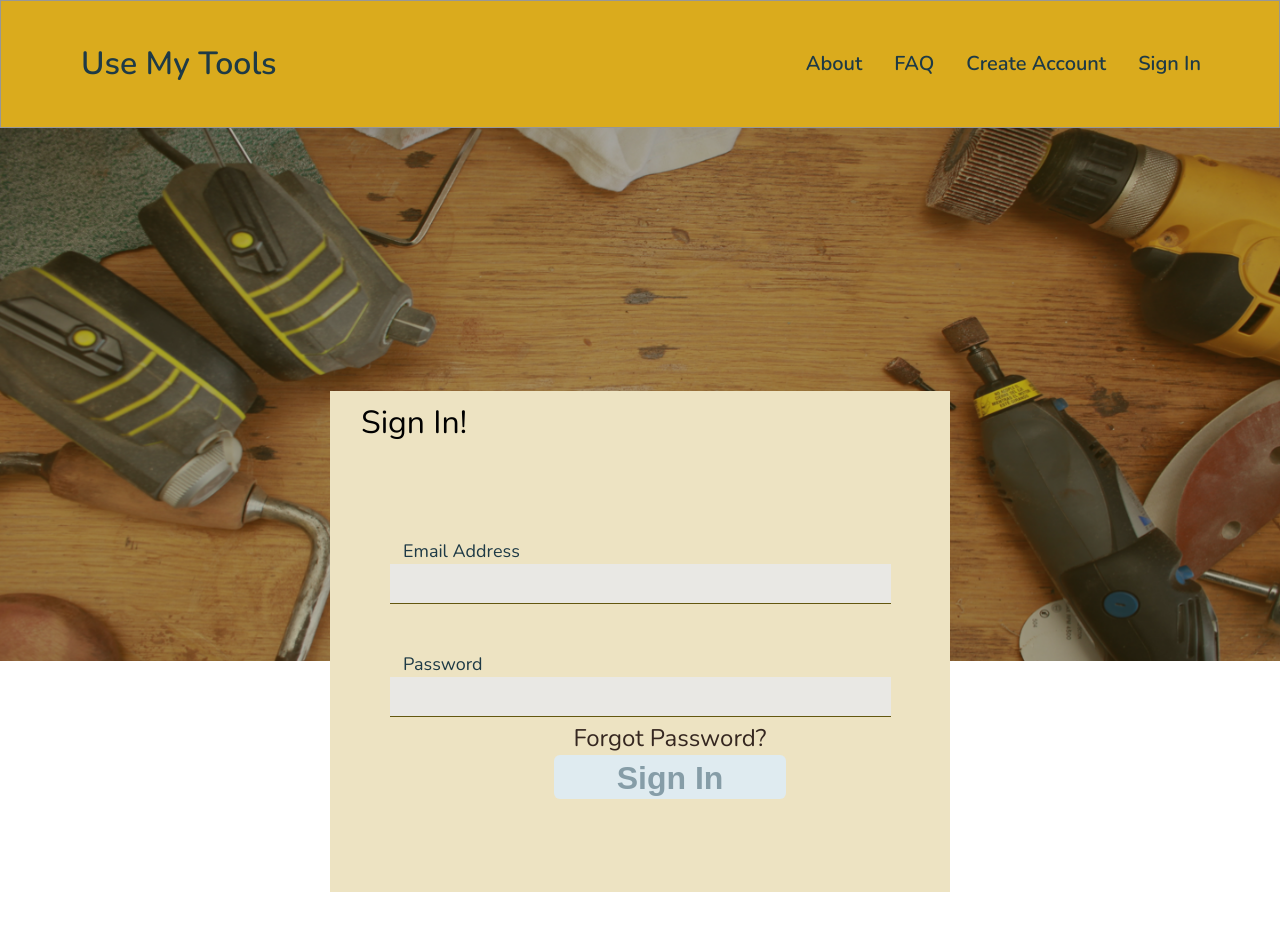
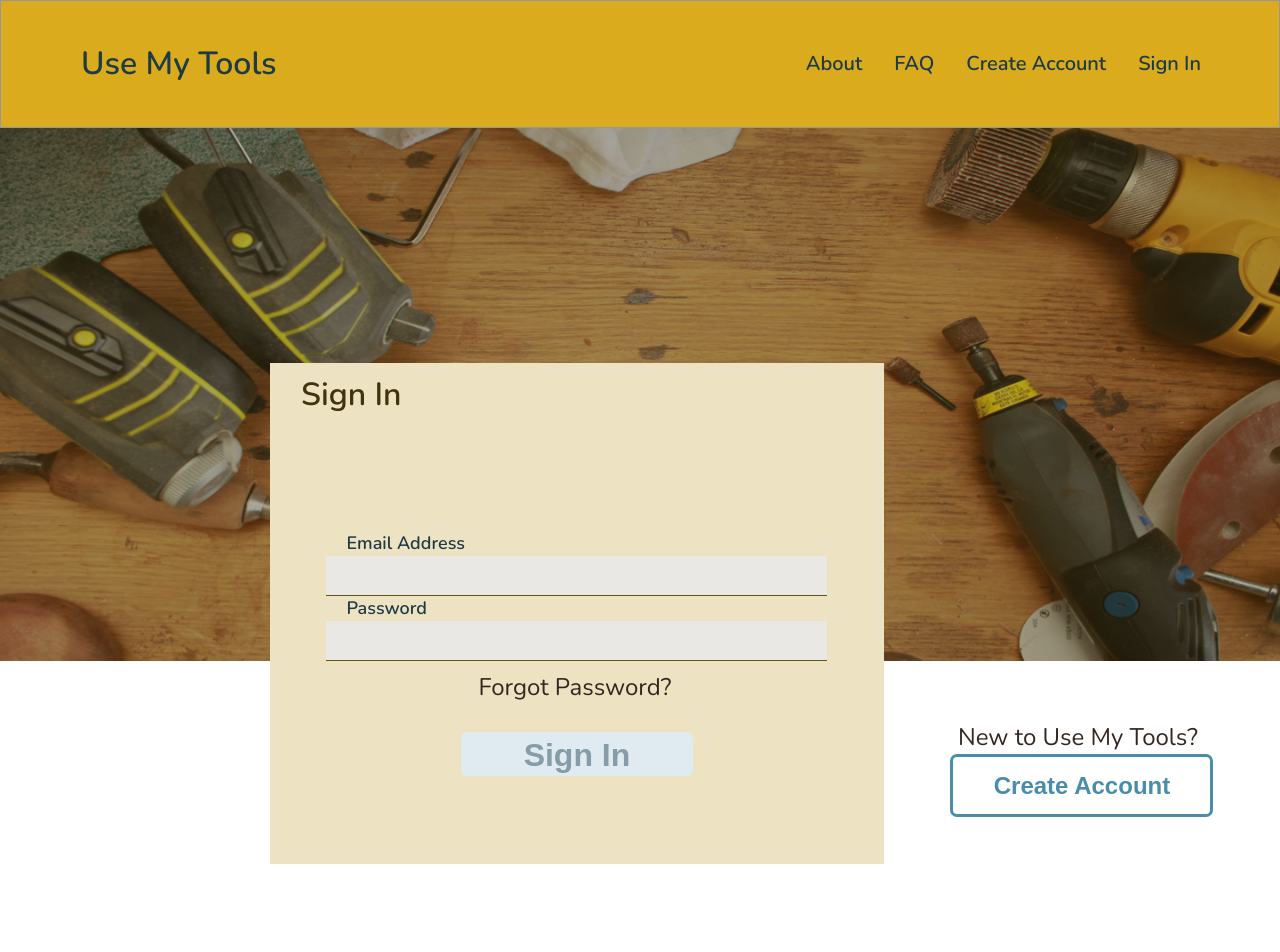
Before and after one commit to emmanormana/Build-project, a React (Create React App) app: page / in a window 1280 px wide. Shown: the top 952 px of the page. Built offline with nearby package versions, Linux system fonts and the light colour scheme.

Commit message:
completely refactored SignIn component for Styled components, matched design file almost pixel perfect, signIn component styled 100%

```diff
--- a/src/components/auth/SignIn.jsx
+++ b/src/components/auth/SignIn.jsx
@@ -1,10 +1,28 @@
 import React, { useReducer } from 'react';
 import { Link } from 'react-router-dom';
-
 import HeroImage from '../common/HeroImage';
 
 
-import Wrapper from '../styles/signInForm/Wrapper';
+import {
+  Wrapper,
+  Form,
+  H4,
+  BottomContent,
+  SubmitButton,
+  CreateAccountButton,
+  Label,
+  Input,
+  InputGroup,
+  InputPair,
+  SignInPair,
+  ForgotPasswordLink,
+  FormTop,
+  CreateAccountContainer,
+  NewTo,
+} from '../styles/signInFormStyle';
+
+
+
 
 
 
@@ -21,34 +39,49 @@ const SignIn = () => {
   const handleSubmit      = e => {
     e.preventDefault();
   };
+
+
+
   return (
     <Wrapper>
       <HeroImage />
-      <div className='bottom-content' />
-      <form onSubmit={handleSubmit}>
-        <h4>Sign In!</h4>
-        <div className='input-group'>
-          <div className='form-group'>
-          <label>Email Address</label>
-          <input type='email' value={email} className='email'
-                 onChange={e => setState( {email: e.target.value} )} />
-          </div>
-          <div className='form-group'>
-          <label>Password</label>
-          <input type='password' value={password} className='password'
-                 onChange={e => setState( {password: e.target.value} )} />
-          </div>
-          <div className='form-group'>
-          <Link to='/forgot-password'>Forgot Password?</Link>
-          <button type='submit'>Sign In</button>
-          </div>
-        </div>
-      </form>
-      <div className='create-account'>
-        <p>New to Use My Tools?</p>
-        <Link to='/create-account'>Create Account</Link>
-      </div>
+      <BottomContent>
 
+
+        <Form onSubmit={handleSubmit}>
+
+          <FormTop>
+            <H4>Sign In</H4>
+          </FormTop>
+
+          <InputGroup>
+
+            <InputPair>
+              <Label>Email Address</Label>
+              <Input type='email' value={email} className='email'
+                onChange={e => setState( {email: e.target.value} )} />
+            </InputPair>
+
+            <InputPair>
+              <Label>Password</Label>
+              <Input type='password' value={password} className='password'
+                onChange={e => setState( {password: e.target.value} )} />
+            </InputPair>
+
+
+            <SignInPair>
+              <Link  to='/forgot-password'><ForgotPasswordLink>Forgot Password?</ForgotPasswordLink></Link>
+              <SubmitButton type='submit'> Sign In </SubmitButton>
+            </SignInPair>
+
+          </InputGroup>
+        </Form>
+
+        <CreateAccountContainer>
+          <NewTo>New to Use My Tools?</NewTo>
+          <Link to='/create-account'><CreateAccountButton>Create Account</CreateAccountButton></Link>
+        </CreateAccountContainer>
+      </BottomContent>
     </Wrapper>
   );
 };
--- a/src/components/styles/signInForm/Wrapper.js
+++ /dev/null
@@ -1,97 +0,0 @@
-import styled from 'styled-components'
-
-
-export default  styled.section`
-display: flex;
-  justify-content: center;
-  align-items: center;
-  flex-direction: column;
-
-  form {
-    max-height: 501px;
-    max-width: 620px;
-    height: 501px;
-    width: 100%;
-    background-color: #EDE3C2;
-    margin-top: -720px;
-    margin-bottom: 210px;
-
-    h4 {
-      font-size: 3.2rem;
-      margin-left: 31px;
-      margin-top: 16px;
-    }
-
-    .input-group {
-      //display: flex;
-      //flex-direction: column;
-      //align-items: flex-start;
-      margin-top: 100px;
-      margin-left: 60px;
-
-      .form-group {
-
-        &:first-child {
-          margin-bottom: 48px;
-        }
-
-        label {
-          height: 25px;
-          color: #1e3a46;
-          font-size: 1.8rem;
-          line-height: 25px;
-          margin-left: 13px;
-        }
-
-
-        input {
-
-          width: 501px;
-          height: 40px;
-          border: none;
-          background: #e9e8e4;
-          border-bottom: 1px solid #635710;
-
-          &:first-child {
-            margin-bottom: 48px;
-          }
-        }
-
-        &:last-child {
-          display: flex;
-          align-items: center;
-          flex-direction: column;
-        }
-
-        a {
-          margin-top: 5px;
-          font-size: 2.4rem;
-          line-height: 33px;
-          color: #352720;
-
-        }
-
-        button {
-          width: 232px;
-          height: 44px;
-          border-radius: 6px;
-          background-color: #DFEBF0;
-          border: none;
-          color: #869DA7;
-          font-size: 3.2rem;
-          font-weight: 600;
-          line-height: 44px;
-          text-align: center;
-        }
-
-      }
-    }
-  }
-
-  .bottom-content {
-    height: 450px;
-    background-color: white;
-    width: 100%;
-  }
-}
-`;
--- /dev/null
+++ b/src/components/styles/signInFormStyle.js
@@ -0,0 +1,156 @@
+import styled from 'styled-components'
+
+
+export const Wrapper = styled.section`
+  display: flex;
+  justify-content: center;
+  align-items: center;
+  flex-direction: column;
+`;
+
+//            form containers              //
+export const BottomContent = styled.div`
+  display: flex;
+  justify-content: center;
+  align-items: center;
+  height: 424px;
+  background-color: white;
+  width: 100%;
+
+`;
+
+export const Form = styled.form`
+  display:flex;
+  justify-content: center;
+  align-items: center;
+  flex-direction: column;
+  max-height: 501px;
+  max-width: 620px;
+  height: 501px;
+  width: 620px;
+  background-color: #EDE3C2;
+  margin-bottom: 520px;
+  margin-left:27em;
+`;
+
+
+export const FormTop = styled.div`
+  width:100% ;
+  height: 10% ;
+  display:flex;
+  justify-content: flex-start;
+  align-items: flex-start;
+  flex-direction: column;
+
+`;
+export const InputGroup = styled.div`
+  display: flex;
+  flex-direction: column;
+  align-items: center;
+  justify-content: center;
+  margin-top:30px;
+  width:100% ;
+  height: 90% ;
+
+`;
+
+export const InputPair = styled.div`
+  display: flex;
+  flex-direction: column;
+  align-items: flex-start;
+`;
+
+export const SignInPair = styled.div`
+  display: flex;
+  flex-direction: column;
+  align-items: center;
+  margin-top: 10px;
+  justify-content: center;
+`;
+
+export const CreateAccountContainer = styled.div`
+  display: flex;
+  width:400px;
+  height:150px;
+  flex-direction: column;
+  align-items: center;
+  margin-top: 10px;
+  justify-content: center;
+  margin-bottom: 178px;
+
+`;
+
+//^^^^^^^^^^^^^form containers^^^^^^^^^^^^^^^//
+
+
+
+export const H4 = styled.h4`
+  font-size: 3.2rem;
+  margin-left: 31px;
+  margin-top: 10px;
+
+  font-weight:600;
+  color: #41340C;
+  line-height: 44px;
+`;
+
+export const Label = styled.label`
+  height: 25px;
+  color: #1e3a46;
+  font-size: 1.8rem;
+  line-height: 25px;
+  margin-left: 20px;
+  font-weight: 600;
+`;
+
+export const Input = styled.input`
+  width: 501px;
+  height: 40px;
+  border: none;
+  background: #e9e8e4;
+  border-bottom: 1px solid #635710;
+`;
+
+export const SubmitButton = styled.button`
+  width: 232px;
+  height: 44px;
+  border-radius: 6px;
+  background-color: #DFEBF0;
+  border: none;
+  color: #869DA7;
+  font-size: 3.2rem;
+  font-weight: 600;
+  line-height: 44px;
+  text-align: center;
+  margin-top: 28.32px;
+`;
+
+export const CreateAccountButton = styled.button`
+  height: 63px;
+  width: 263px;
+  border: 3px solid #488EAC;
+  border-radius: 7px;
+  margin-bottom:40px;
+  background-color: white;
+  font-size: 24px;
+  font-weight: 600;
+  line-height: 33px;
+  text-align: center;
+  color: #488EAC;
+`;
+
+export const ForgotPasswordLink = styled.div`
+  height: 33px;
+  width: 197px;
+  color: #352720;
+  font-size: 24px;
+  line-height: 33px;
+`;
+
+export const NewTo = styled.p`
+  height: 33px;
+  width: 248px;
+  color: #352720;
+  font-size: 24px;
+  line-height: 33px;
+`;
```
